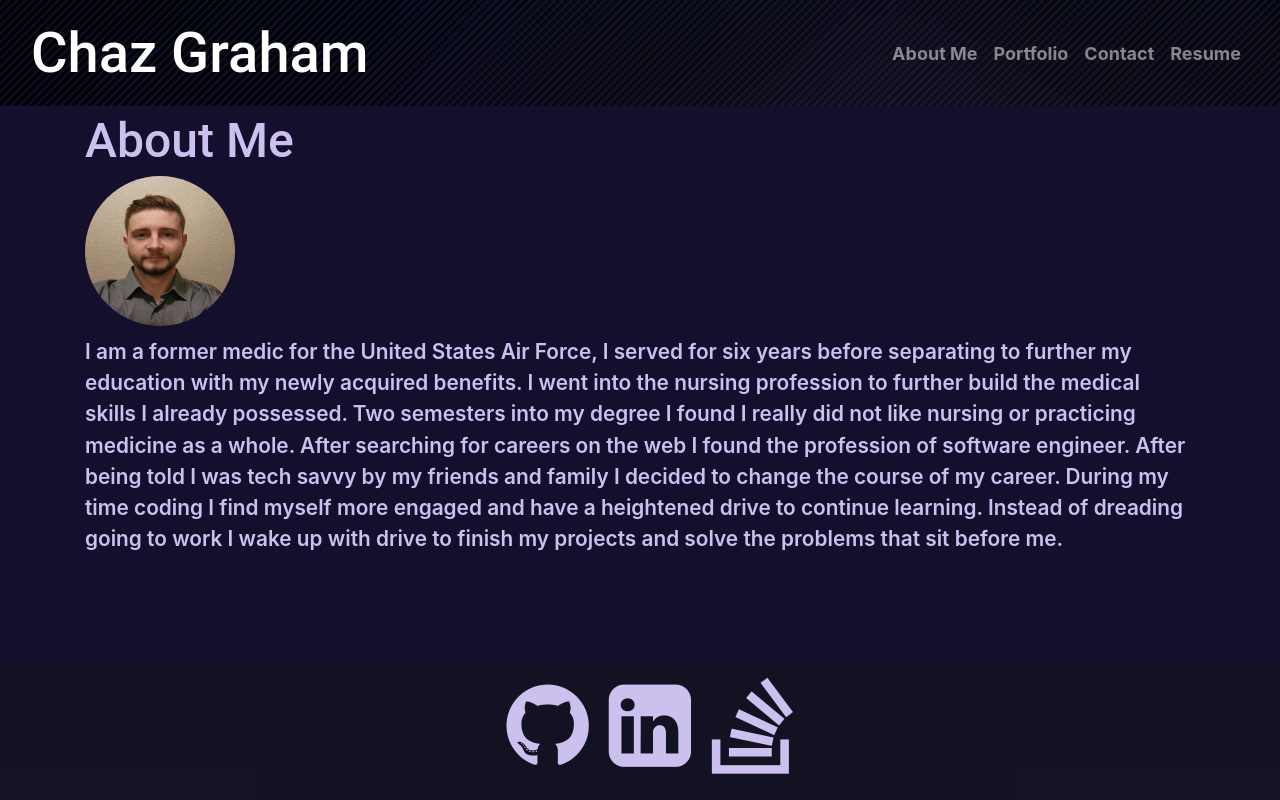
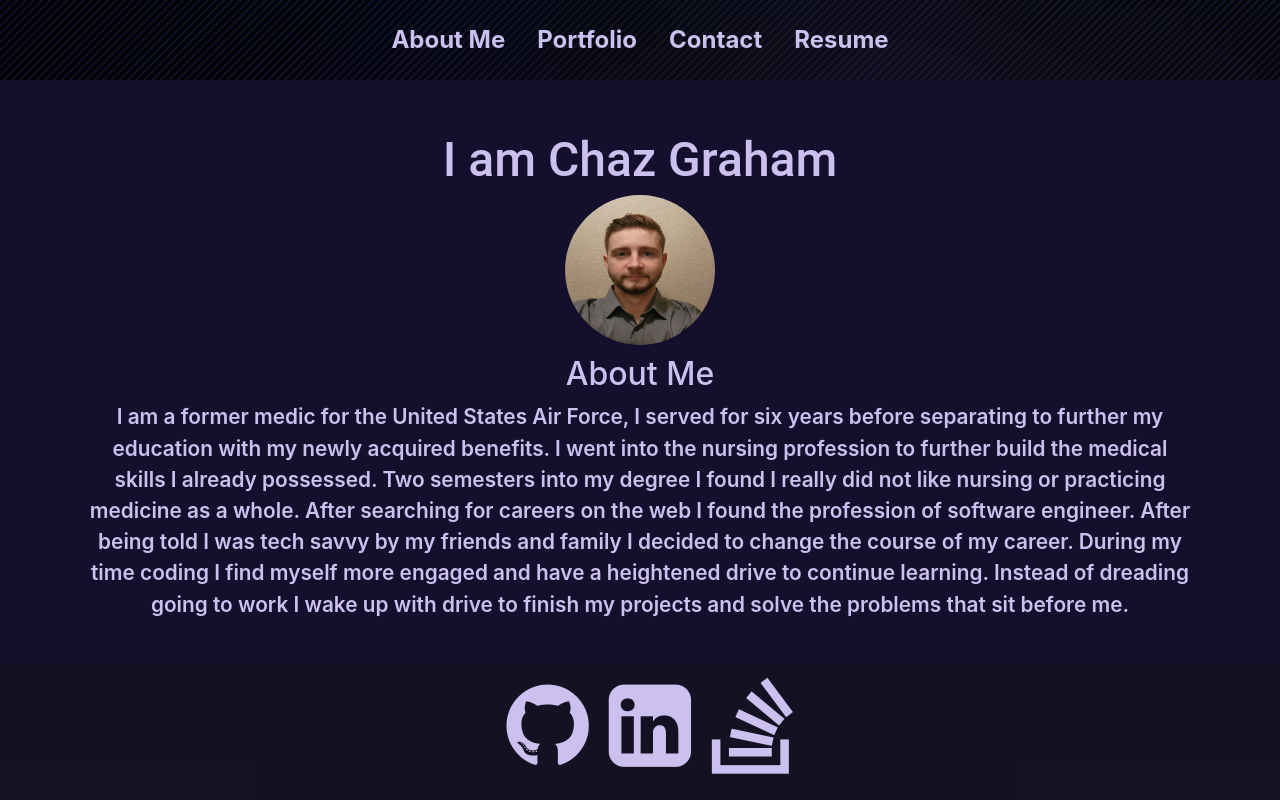
Before and after one commit to chazgraham/Chazs-React-Portfolio, a React (Create React App) app: page / in a window 1280 px wide. Built offline with nearby package versions, Linux system fonts and the light colour scheme.

Commit message:
restyled navbar and about page

```diff
--- a/src/components/About/index.js
+++ b/src/components/About/index.js
@@ -6,12 +6,15 @@ function About() {
 
   return (
     <Container >
-      <h2 id="about">About Me</h2>
-      <img className='profile-img' src={profileImg} alt="chaz Graham"/>
-      <div className="">
-        <p className='about-text'>
-        I am a former medic for the United States Air Force, I served for six years before separating to further my education with my newly acquired benefits. I went into the nursing profession to further build the medical skills I already possessed. Two semesters into my degree I found I really did not like nursing or practicing medicine as a whole. After searching for careers on the web I found the profession of software engineer. After being told I was tech savvy by my friends and family I decided to change the course of my career. During my time coding I find myself more engaged and have a heightened drive to continue learning. Instead of dreading going to work I wake up with drive to finish my projects and solve the problems that sit before me.
-      </p>
+      <div className='profile-info'>
+      <h2 id="about">I am Chaz Graham</h2>
+        <img className='profile-img' src={profileImg} alt="chaz Graham" />
+      </div>
+      <div className="about-text">
+      <h3>About Me</h3>
+        <p className=''>
+          I am a former medic for the United States Air Force, I served for six years before separating to further my education with my newly acquired benefits. I went into the nursing profession to further build the medical skills I already possessed. Two semesters into my degree I found I really did not like nursing or practicing medicine as a whole. After searching for careers on the web I found the profession of software engineer. After being told I was tech savvy by my friends and family I decided to change the course of my career. During my time coding I find myself more engaged and have a heightened drive to continue learning. Instead of dreading going to work I wake up with drive to finish my projects and solve the problems that sit before me.
+        </p>
       </div>
     </Container>
   )
--- a/src/components/Nav/index.js
+++ b/src/components/Nav/index.js
@@ -1,19 +1,13 @@
 import React from 'react';
 import { Link } from 'react-router-dom';
-import { Navbar, Nav, Container } from 'react-bootstrap';
+import { Nav } from 'react-bootstrap';
 
 function AppNavbar() {
 
   return (
     <>
-      <Navbar variant='dark' expand='lg'>
-        <Container fluid>
-          <Navbar.Brand as={Link} to='/'>
-            <h1>Chaz Graham</h1>
-          </Navbar.Brand>
-          <Navbar.Toggle aria-controls='navbar' />
-          <Navbar.Collapse id='navbar'>
-            <Nav className='ml-auto'>
+      <div className='navbar-con'>
+        <Nav className="justify-content-center">
           <Nav.Link as={Link} to='/'>
             About Me
           </Nav.Link>
@@ -27,9 +21,7 @@ function AppNavbar() {
             Resume
           </Nav.Link>
         </Nav>
-          </Navbar.Collapse>
-        </Container>
-      </Navbar>
+      </div>
     </>
   );
 }
--- a/src/index.css
+++ b/src/index.css
@@ -26,24 +26,24 @@ body {
   padding-bottom: 10rem;
 }
 
-.navbar {
+
+.navbar-con {
+  display: flex;
   background-image: url(../src/assets/headerImg/heroImg.jpg);
+  font-size: 1.5rem;
+  height: 5rem;
+  text-align: center;
+  align-items: center;
+  justify-content: center;
 }
 
-
-h1, h2 {
+h2 {
   font-family: 'Roboto', sans-serif;
   font-weight: 500;
   margin: 5px 0;
   line-height: 1.25;
-}
-
-h1 {
-  font-size: 3.5rem;
-}
-
-h2 {
   font-size: 3rem;
+  margin-top: 50px;
 }
 
 h3 {
@@ -101,28 +101,19 @@ button[disabled] {
   min-width: 320px;
 }
 
+.profile-info {
+  text-align: center;
+}
+
 .about-text {
+  text-align: center;
   margin-top: 10px;
 }
 
-nav li {
-  font-size: 30px;
-  display: flex;
-  padding-right: 40px;
-  justify-content: space-between;
-}
 
 li {
   list-style: none;
   font-size: 1.5rem;
-}
-
-nav a:hover {
-  text-decoration: none;
-}
-
-nav  li {
-  cursor: pointer;
 }
 
 textarea {
@@ -133,7 +124,7 @@ textarea {
 }
 
 .email {
-  width: 900px;
+  width: 800px;
   margin: 50px 20px 0px 50px;
 }
 
```
Lines whose indentation alone changed are shown as unchanged.
